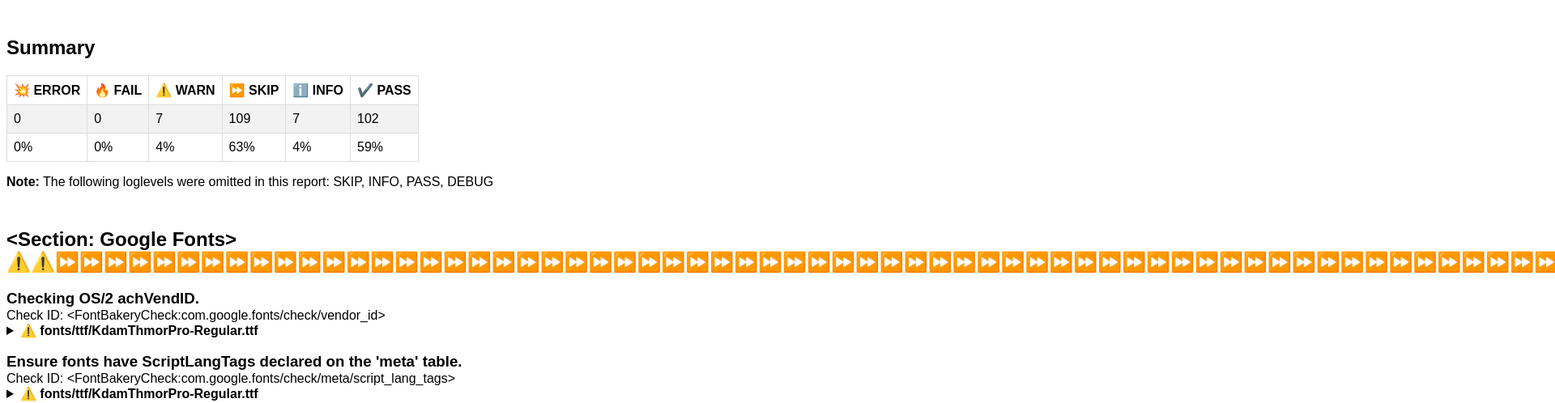
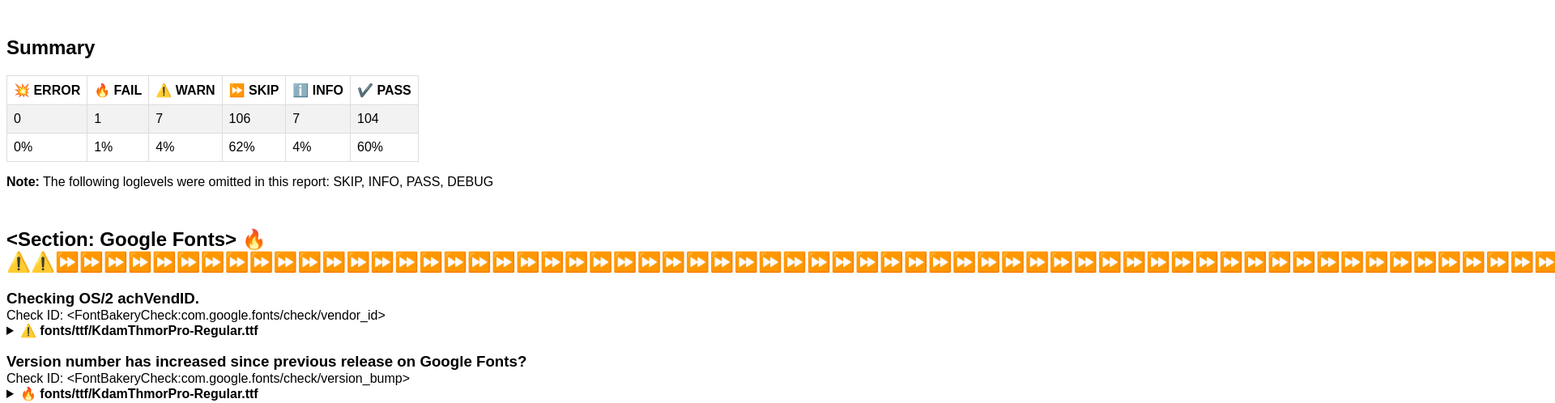
Before and after one commit to anagata-design/kdam-thmor-pro, a plain HTML site: page fontbakery/fontbakery-report.html in a window 1280 px wide. Shown: the part 119-617 px from the top of the page at 81% size, 1920 px wide, since content can reach past the window. Drawn offline with Linux system fonts and the light colour scheme.

Commit message:
deploy: 4eea86573633a634d2ee618450c9ee65e7f50c41

```diff
--- a/fontbakery/fontbakery-report.html
+++ b/fontbakery/fontbakery-report.html
@@ -73,29 +73,35 @@
             </tr>
             <tr>
                 <td>0</td>
-                <td>0</td>
+                <td>1</td>
                 <td>7</td>
-                <td>109</td>
+                <td>106</td>
                 <td>7</td>
-                <td>102</td>
+                <td>104</td>
             </tr>
             <tr>
                 <td>0%</td>
-                <td>0%</td>
+                <td>1%</td>
                 <td>4%</td>
-                <td>63%</td>
+                <td>62%</td>
                 <td>4%</td>
-                <td>59%</td>
+                <td>60%</td>
             </tr>
             </table>
 
 <p><strong>Note:</strong> The following loglevels were omitted in this report: SKIP, INFO, PASS, DEBUG</p>
-<h2>&lt;Section: Google Fonts&gt; ⚠️⚠️⏩⏩⏩⏩⏩⏩⏩⏩⏩⏩⏩⏩⏩⏩⏩⏩⏩⏩⏩⏩⏩⏩⏩⏩⏩⏩⏩⏩⏩⏩⏩⏩⏩⏩⏩⏩⏩⏩⏩⏩⏩⏩⏩⏩⏩⏩⏩⏩⏩⏩⏩⏩⏩⏩⏩⏩⏩⏩⏩⏩⏩⏩⏩⏩⏩⏩⏩⏩⏩⏩⏩⏩⏩⏩⏩⏩⏩⏩⏩⏩⏩⏩⏩⏩⏩⏩⏩ℹ️ℹ️ℹ️ℹ️ℹ️</h2>
+<h2>&lt;Section: Google Fonts&gt; 🔥⚠️⚠️⏩⏩⏩⏩⏩⏩⏩⏩⏩⏩⏩⏩⏩⏩⏩⏩⏩⏩⏩⏩⏩⏩⏩⏩⏩⏩⏩⏩⏩⏩⏩⏩⏩⏩⏩⏩⏩⏩⏩⏩⏩⏩⏩⏩⏩⏩⏩⏩⏩⏩⏩⏩⏩⏩⏩⏩⏩⏩⏩⏩⏩⏩⏩⏩⏩⏩⏩⏩⏩⏩⏩⏩⏩⏩⏩⏩⏩⏩⏩⏩⏩⏩⏩⏩ℹ️ℹ️ℹ️ℹ️ℹ️</h2>
 <h3>Checking OS/2 achVendID.</h3>
 <div>Check ID: &lt;FontBakeryCheck:com.google.fonts/check/vendor_id&gt;</div>
 
 <details><summary>⚠️ <strong>fonts/ttf/KdamThmorPro-Regular.ttf</strong></summary><div><ul><li class='details_item'><span class='details_indicator'>⚠️ WARN</span><span class='details_text'><p>OS/2 VendorID value 'ANGT' is not yet recognized. If you registered it recently, then it's safe to ignore this warning message. Otherwise, you should set it to your own unique 4 character code, and register it with Microsoft at https://www.microsoft.com/typography/links/vendorlist.aspx
 [code: unknown]</p>
+</span></li></ul></div></details>
+<h3>Version number has increased since previous release on Google Fonts?</h3>
+<div>Check ID: &lt;FontBakeryCheck:com.google.fonts/check/version_bump&gt;</div>
+
+<details><summary>🔥 <strong>fonts/ttf/KdamThmorPro-Regular.ttf</strong></summary><div><ul><li class='details_item'><span class='details_indicator'>🔥 FAIL</span><span class='details_text'><p>Version number 1.0030059814453125 is equal to version on Google Fonts.</p>
+</span></li><li class='details_item'><span class='details_indicator'>🔥 FAIL</span><span class='details_text'><p>Version number 1.0030059814453125 is equal to version on Google Fonts GitHub repo.</p>
 </span></li></ul></div></details>
 <h3>Ensure fonts have ScriptLangTags declared on the 'meta' table.</h3>
 <div>Check ID: &lt;FontBakeryCheck:com.google.fonts/check/meta/script_lang_tags&gt;</div>
```
Also changed, not shown: badges/GoogleFonts.json (+1 -1 lines), proof/fonts/KdamThmorPro-Regular.ttf, 1 other file.
